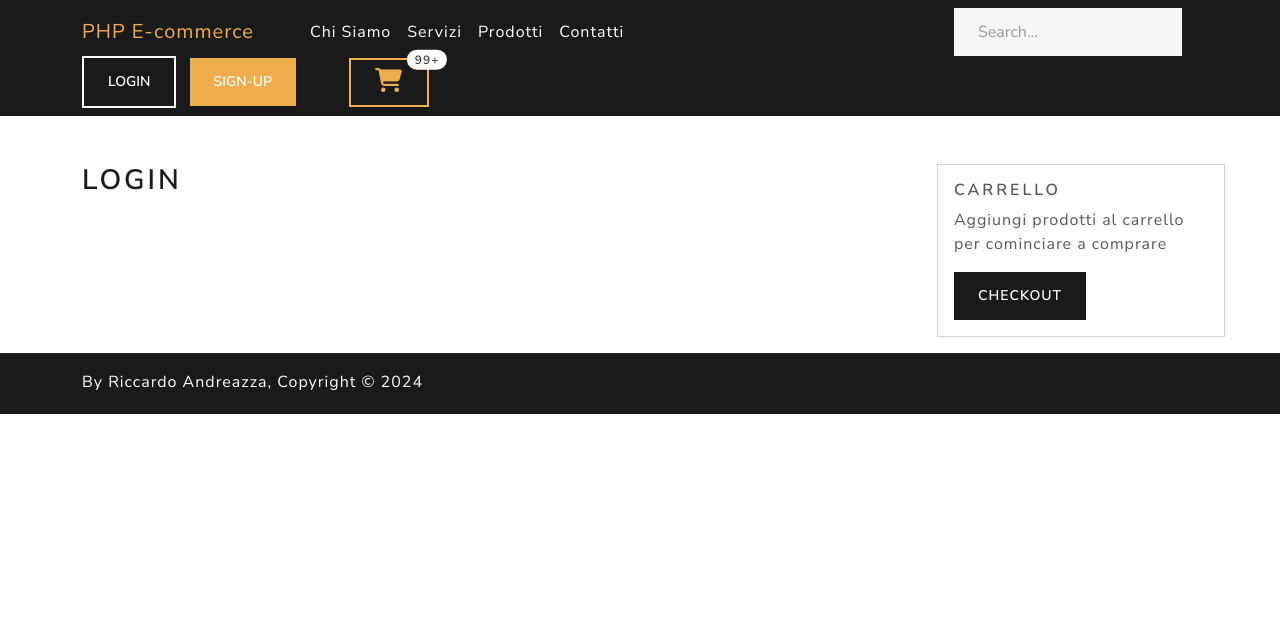
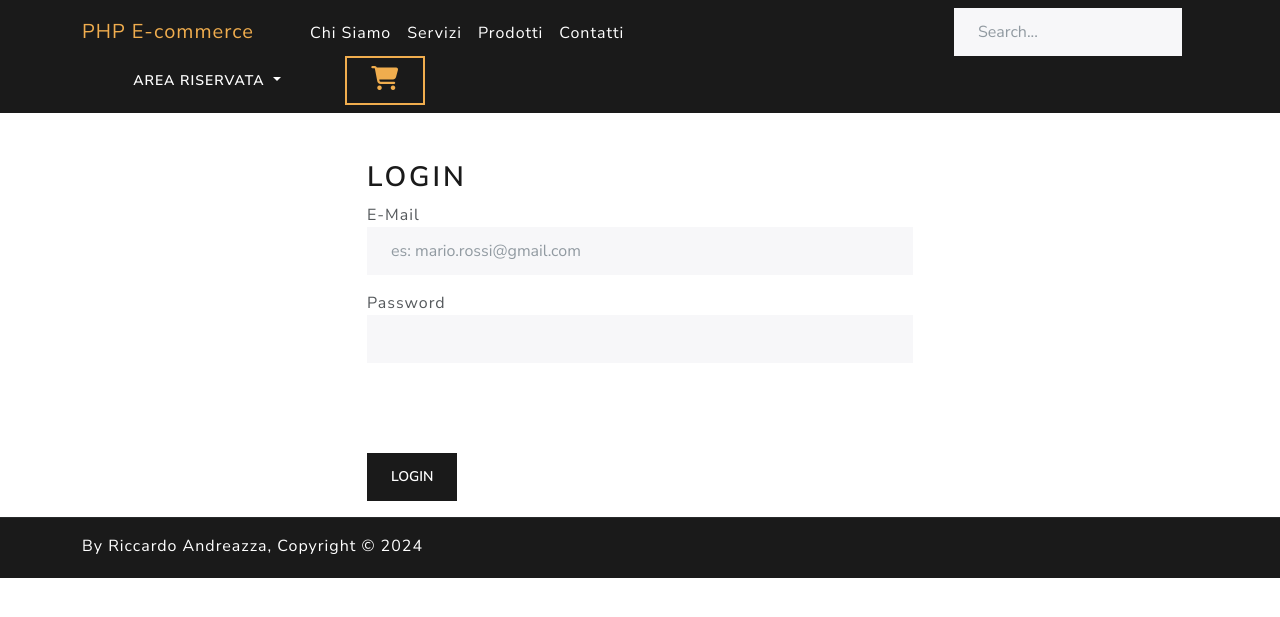
Before and after one commit to AndreazzaRiccardo/E-commerce-php, a PHP site: page /auth/index.php in a window 1280 px wide. Shown: the top 617 px of the page. Run offline with PHP 8.4, Linux system fonts and the light colour scheme; data comes from the database, SQL or seed files in the repository; both versions use the stored data as it was after the commit; tables that the repository leaves empty hold one stand-in row (values such as "Sample post"); some libraries are stand-ins or nearby versions.

Commit message:
add: dinamic cart and users create functions

```diff
--- a/assets/css/style.css
+++ b/assets/css/style.css
@@ -0,0 +1,15 @@
+.nav-link {
+    border-bottom: 2px solid transparent !important;
+    margin-bottom: -3px;
+    &:hover {
+        border-bottom: 2px solid white !important;
+    }
+}
+
+.dropdown-item:hover {
+    background-color: rgb(76, 75, 75) !important;
+}
+
+.dropdown-toggle {
+    width: 250px !important;
+}
--- a/auth/index.php
+++ b/auth/index.php
@@ -7,11 +7,11 @@ $page = isset($_GET["page"]) ? $_GET["page"] : 'login';
 <?php include __DIR__ . "/../public/template-parts/header.php" ?>
 
 <main class="container mt-5">
-    <div class="row">
-        <div class="col-9">
+    <div class="row justify-content-center">
+        <div class="col-12 col-sm-10 col-xl-6">
         <?php include __DIR__ . "/pages/" . $page . '.php' ?>
         </div>
-        <?php include __DIR__ . "/../public/template-parts/sidebar.php" ?>
+
 
     </div>
 </main>
--- a/auth/pages/login.php
+++ b/auth/pages/login.php
@@ -1 +1,44 @@
+<?php
+$errorMsg = '';
+
+if (isset($_SESSION['user'])) {
+    header('Location: ../public');
+}
+
+if (isset($_POST['login'])) {
+    $message = '';
+    $email = htmlspecialchars(trim($_POST['email']));
+    $password = htmlspecialchars(trim($_POST['password']));
+
+    $userMgr = new UserManager();
+    $result = $userMgr->login($email, $password);
+
+    if ($result) {
+        header('Location: ../public');
+    } else {
+        $errorMsg = 'Mail o password errati';
+    }
+}
+?>
+
 <h2>Login</h2>
+<form method="POST">
+    <div class="form-group">
+        <label for="email">E-Mail</label>
+        <input name="email" id="email" type="text" class="form-control" placeholder="es: mario.rossi@gmail.com">
+    </div>
+    <div class="form-group my-3">
+        <label for="password">Password</label>
+        <input name="password" id="password" type="password" class="form-control">
+    </div>
+
+    <div style="min-height: 70px;">
+        <?php if ($errorMsg != '') { ?>
+            <div class="alert alert-danger m-0">
+                <?= $errorMsg ?>
+            </div>
+        <?php } ?>
+    </div>
+
+    <button class="btn btn-primary mt-1" name="login" type="submit">Login</button>
+</form>
--- a/auth/pages/logout.php
+++ b/auth/pages/logout.php
@@ -1 +1,5 @@
-<h2>Logout</h2>
+<?php
+unset($_SESSION['user']);
+header('Location: index.php');
+exit;
+?>
--- a/classes/Product.php
+++ b/classes/Product.php
@@ -5,7 +5,7 @@ class ProductManager extends DBManager {
     public function __construct()
     {
         parent::__construct();
+        $this->tableName = 'products';
         $this->columns = array('id', 'name', 'description', 'price', 'category_id', "image_path");
-        $this->tableName = 'products';
     }
 }
--- /dev/null
+++ b/classes/User.php
@@ -0,0 +1,36 @@
+<?php
+
+class UserManager extends DBManager
+{
+    public function __construct()
+    {
+        parent::__construct();
+        $this->tableName = 'users';
+        $this->columns = ['id', 'name', 'password', 'user_type_id'];
+    }
+
+    public function login($email, $password)
+    {
+
+        $result = $this->db->query("
+        SELECT *
+        FROM users
+        WHERE email = '$email'
+        AND password = MD5('$password');
+        ");
+
+        if(count($result) > 0){
+            $user = (object) $result[0];
+            $user = (object) [
+                'id' => $user->id,
+                'email' => $user->email,
+                'is_admin' => $user->user_type_id == 1
+            ];
+
+           $_SESSION['user'] = $user;
+
+            return true;
+        }
+        return false;
+    }
+}
--- a/inc/config.php
+++ b/inc/config.php
@@ -1,4 +1,6 @@
 <?php
+
+session_start();
 
 define('ROOT_URL', "http://" . $_SERVER['HTTP_HOST'] . "/E-commerce-php/");
 
@@ -12,5 +14,4 @@ require_once __DIR__ . '/../inc/globals.php';
 require_once __DIR__ . '/../classes/DB.php';
 require_once __DIR__ . '/../classes/Product.php';
 require_once __DIR__ . '/../classes/Cart.php';
-
-session_start();
+require_once __DIR__ . '/../classes/User.php';
--- a/inc/globals.php
+++ b/inc/globals.php
@@ -1,2 +1,8 @@
 <?php
 $conn = mysqli_connect(DB_HOST, DB_USER, DB_PASSW, DB_NAME);
+
+$logUser = null;
+
+if(isset($_SESSION['user'])) {
+    $logUser = $_SESSION['user'];
+}
--- a/index.php
+++ b/index.php
@@ -1,5 +1,4 @@
 <?php
-
     include "./conn_db.php";
     header('Location: public');
     exit;
--- a/public/index.php
+++ b/public/index.php
@@ -1,15 +1,16 @@
 <?php
 $page = isset($_GET["page"]) ? $_GET["page"] : 'homepage';
+
 ?>
 
 <?php include "../inc/config.php" ?>
 
 <?php include __DIR__ . "/template-parts/header.php" ?>
 
-<main class="container mt-5">
+<main class="container mt-5" style="min-height: 50vh;">
     <div class="row">
         <div class="col-12 col-md-9">
-        <?php include __DIR__ . "/pages/" . $page . '.php'?>
+            <?php include __DIR__ . "/pages/" . $page . '.php' ?>
         </div>
 
         <?php include __DIR__ . "/template-parts/sidebar.php" ?>
--- a/public/pages/homepage.php
+++ b/public/pages/homepage.php
@@ -1,4 +1,8 @@
 <h1>Benvenuti</h1>
+<?php if(!isset($_SESSION['user'])){ ?>
 <p class="lead">Benvenuti nel mio sito Portfolio !</p>
+<?php } else { ?>
+    <p class="lead">Bentornato <?= $_SESSION['user']->email ?> !</p>
+    <?php } ?>
 <p class="lead">Clicca per iniziare ad acquistare o scorri le pagine per saperne di più su di me !</p>
 <a class="btn btn-primary" href="<?= ROOT_URL ?>shop/?page=products-list">Vai allo Shopping &raquo;</a>
--- a/public/template-parts/footer.php
+++ b/public/template-parts/footer.php
@@ -1,3 +1,9 @@
+<?php
+    $cm = new CartManager();
+    $cartID = $cm->getCartID();
+    $cart_total = $cm->getCartTotal($cartID);
+?>
+
 <footer class="bg-primary pb-1">
     <hr>
     <p class="container text-light">By Riccardo Andreazza, Copyright &copy; 2024</p>
@@ -7,6 +13,11 @@
 <script src="https://bootswatch.com/_vendor/prismjs/prism.js"></script>
 
 <script src="<?= ROOT_URL ?>assets/js/main.js"></script>
+<script>
+    document.addEventListener("DOMContentLoaded", function() {
+    document.querySelector('.total-items').innerHTML = '<?php echo $cart_total['num_products']; ?>';
+});
+</script>
 </body>
 
 </html>
--- a/public/template-parts/header.php
+++ b/public/template-parts/header.php
@@ -10,7 +10,7 @@
     <link href="https://bootswatch.com/_vendor/bootstrap-icons/font/bootstrap-icons.min.css" rel="stylesheet">
     <link href="https://bootswatch.com/_vendor/prismjs/themes/prism-okaidia.css" rel="stylesheet">
     <link href="https://cdnjs.cloudflare.com/ajax/libs/font-awesome/6.5.2/css/all.min.css" rel="stylesheet">
-    <link rel="stylesheet" href="<?= ROOT_URL ?>assets/css/style.css">
+    <link rel="stylesheet" href="<?= ROOT_URL ?>/assets/css/style.css">
 </head>
 
 <body>
@@ -20,28 +20,54 @@
                 <a href="<?= ROOT_URL ?>public/?page=homepage" class="d-flex align-items-center me-5 mb-2 mb-lg-0 text-warning fw-bolder fs-4 text-decoration-none">
                     PHP E-commerce
                 </a>
-
                 <ul class="nav col-12 col-lg-auto me-lg-auto mb-2 justify-content-center mb-md-0">
                     <li><a href="<?= ROOT_URL ?>public/?page=about" class="nav-link px-2 text-white">Chi Siamo</a></li>
                     <li><a href="<?= ROOT_URL ?>public/?page=services" class="nav-link px-2 text-white">Servizi</a></li>
                     <li><a href="<?= ROOT_URL ?>shop/?page=products-list" class="nav-link px-2 text-white">Prodotti</a></li>
                     <li><a href="<?= ROOT_URL ?>public/?page=contacts" class="nav-link px-2 text-white">Contatti</a></li>
                 </ul>
-
-
-
                 <form class="col-12 col-lg-auto mb-3 mb-lg-0 me-lg-3">
                     <input type="search" class="form-control form-control-dark" placeholder="Search..." aria-label="Search">
                 </form>
+                <div class="text-end">
 
-                <div class="text-end">
-                    <button type="button" class="btn btn-outline-light me-2">Login</button>
-                    <button type="button" class="btn btn-warning">Sign-up</button>
-                    <a class="btn btn-outline-warning ms-5 py-2 position-relative" href="<?= ROOT_URL ?>shop/?page=cart">
+                    <?php if (!isset($_SESSION['user'])) { ?>
+                        <a class="btn dropdown-toggle text-light text-truncate" href="#" id="navbarDropdownMenuLink" role="button" data-bs-toggle="dropdown" aria-expanded="false">
+                            Area Riservata
+                        </a>
+                        <ul class="dropdown-menu bg-primary" aria-labelledby="navbarDropdownMenuLink">
+                            <li><a class="dropdown-item text-light" href="<?= ROOT_URL ?>auth/?page=login">Login</a></li>
+                            <li>
+                                <hr class="dropdown-divider border-light">
+                            </li>
+                            <li><a class="dropdown-item text-light" href="">Sign-up</a></li>
+                        </ul>
+                    <?php } ?>
+
+                    <?php if (isset($_SESSION['user']) && !$_SESSION['user']->is_admin) { ?>
+                        <a class="btn dropdown-toggle text-light text-truncate fs-6" href="#" id="navbarDropdownMenuLink" role="button" data-bs-toggle="dropdown" aria-expanded="false">
+                            <?= $_SESSION['user']->email ?>
+                        </a>
+                        <ul class="dropdown-menu bg-primary" aria-labelledby="navbarDropdownMenuLink">
+                            <li><a class="dropdown-item text-light" href="<?= ROOT_URL ?>auth/?page=logout">Logout</a></li>
+                            <li>
+                        </ul>
+                    <?php } ?>
+
+                    <?php if (isset($_SESSION['user']) && $_SESSION['user']->is_admin) { ?>
+                        <a class="btn dropdown-toggle text-light text-truncate" href="#" id="navbarDropdownMenuLink" role="button" data-bs-toggle="dropdown" aria-expanded="false">
+                            Amministrazione
+                        </a>
+                        <ul class="dropdown-menu bg-primary" aria-labelledby="navbarDropdownMenuLink">
+                            <li><a class="dropdown-item text-light" href="<?= ROOT_URL ?>auth/?page=logout">Logout</a></li>
+                            <li>
+                        </ul>
+                    <?php } ?>
+
+
+                    <a class="btn btn-outline-warning ms-2 py-2 position-relative" href="<?= ROOT_URL ?>shop/?page=cart">
                         <i class="fa-solid fa-cart-shopping fs-3"></i>
-                        <span class="fs-6 position-absolute top-0 start-100 translate-middle badge rounded-pill bg-secondary">
-                            99+
-                        </span>
+                        <span class="total-items fs-6 position-absolute top-0 start-100 translate-middle badge rounded-pill bg-secondary"></span>
                     </a>
                 </div>
             </div>
```
Also changed, not shown: classes/Cart.php (+45 -0 lines), ecommerce_db.sql (+21 -0 lines), shop/pages/cart.php (+30 -36 lines).
